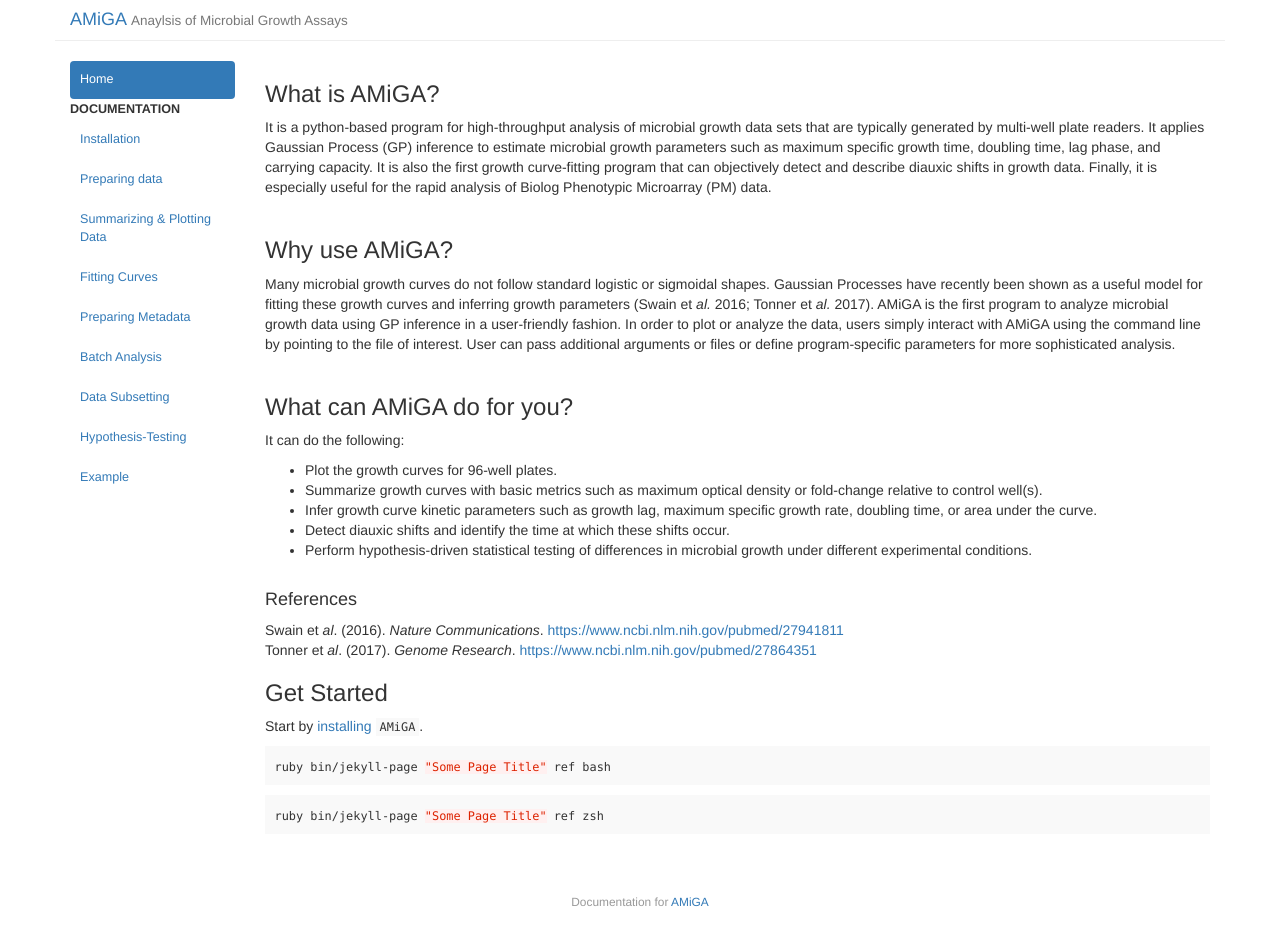
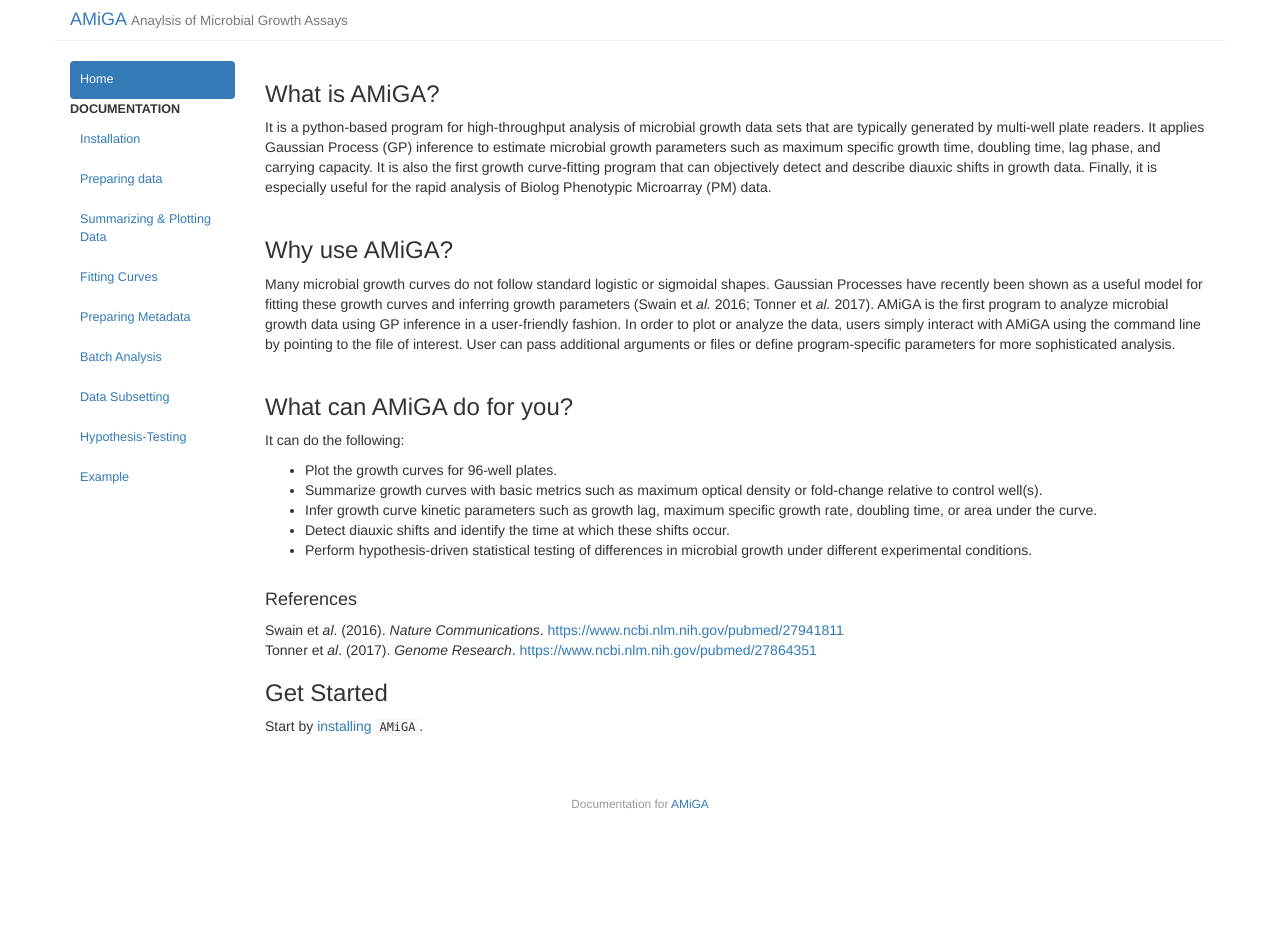
Before and after one commit to firasmidani/amiga, a Jekyll site: the page built from docs/index.md, in a window 1280 px wide. Built offline with Jekyll 4.4.1, drawn with Linux system fonts in a browser that asks for light colours; after the commit the page ends 900 px from its top, so only the background shows below that.

Commit message:
removed jekyll-page relics

````diff
--- a/docs/index.md
+++ b/docs/index.md
@@ -35,10 +35,4 @@ Tonner et *al*. (2017<a></a>). *Genome Research*. <a href="https://www.ncbi.nlm.
 
 Start by [installing](/amiga/doc/installation.html) `AMiGA`.
 
-```bash
-ruby bin/jekyll-page "Some Page Title" ref bash
-```
-```zsh
-ruby bin/jekyll-page "Some Page Title" ref zsh
-```
 <br />
````
